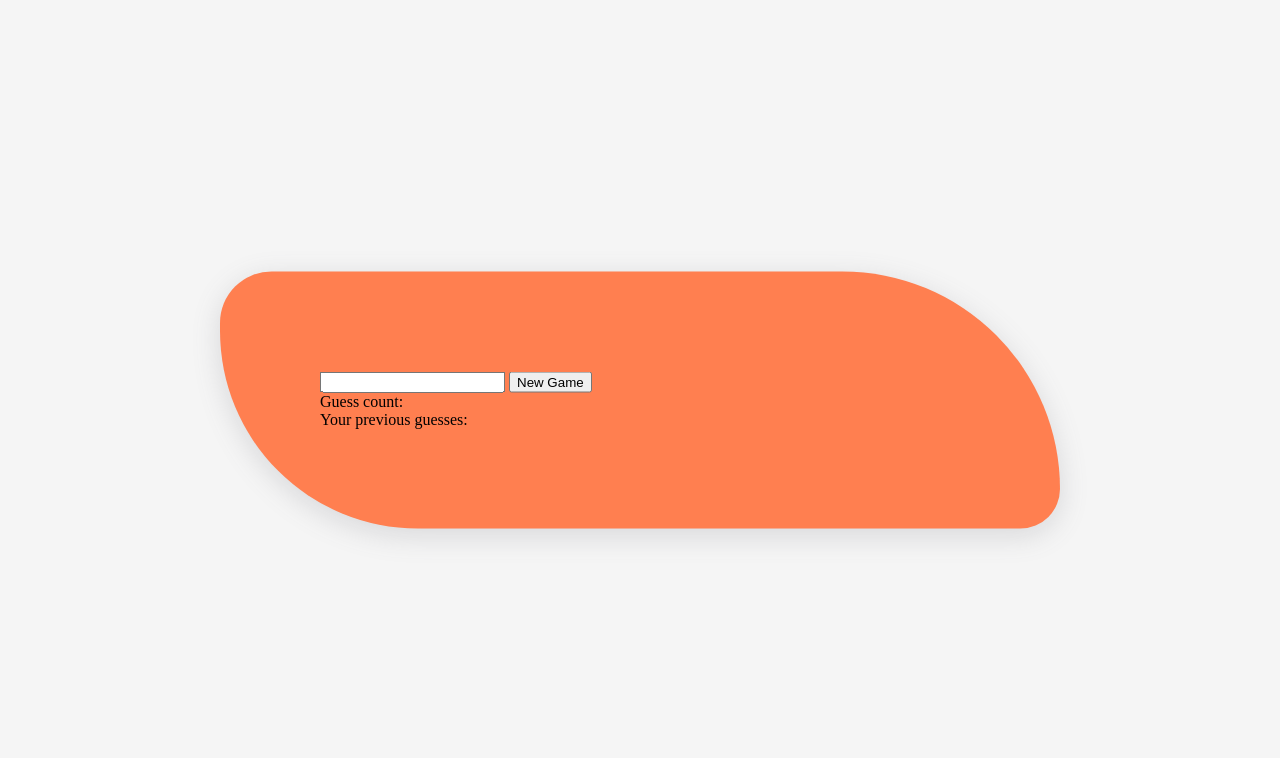
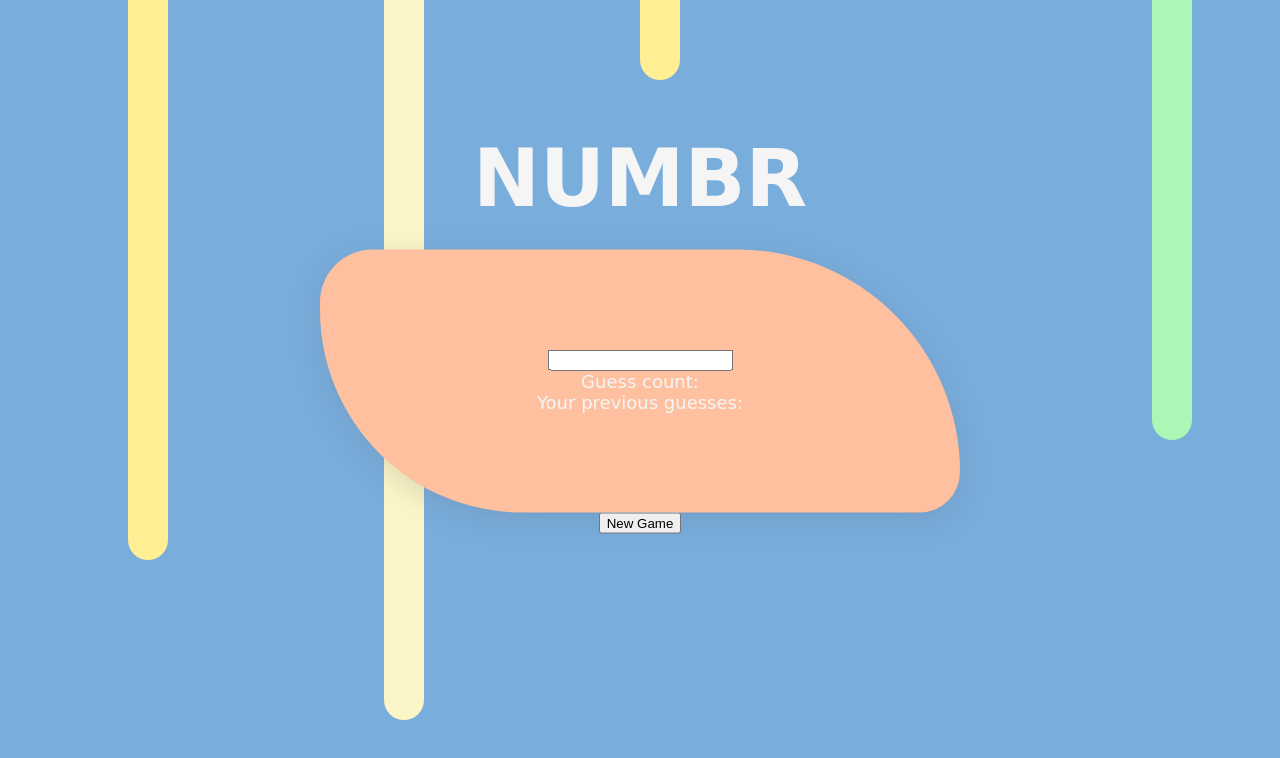
Before and after one commit to TriggerHappyHog/js-number-guesser, a plain HTML site: page index.html in a window 1280 px wide. Drawn offline with Linux system fonts and the light colour scheme; a web font is replaced by a local one.

Commit message:
Summary
Styling

```diff
--- a/index.html
+++ b/index.html
@@ -8,13 +8,20 @@
 </head>
 <body>
     <div class="container">
-        <input type="text">
+        <h1>NUMBR</h1>
+        <div class="container-inner">
+            <input type="text">
+            <div class="guesses">
+                <p>Guess count: <span id="guess-count"></span></p>
+                <p>Your previous guesses: <span id="prev-guesses"></span></p>
+            </div>
+        </div>
         <button>New Game</button>
-        <div class="guesses">
-            <p>Guess count: <span id="guess-count"></span></p>
-            <p>Your previous guesses: <span id="prev-guesses"></span></p>
-        </div>
     </div>
+    <div class="drip"></div>
+    <div class="drip2"></div>
+    <div class="drip3"></div>
+    <div class="drip4"></div>
     <script src="script.js"></script>
 </body>
 </html>
--- a/style.css
+++ b/style.css
@@ -1,3 +1,5 @@
+@import url('https://fonts.googleapis.com/css2?family=Hubballi&family=Sonsie+One&display=swap');
+
 *{
     margin: 0;
 }
@@ -7,18 +9,65 @@ h1, h2, h3, h4, h5, h6{
 }
 
 body{
-    background: #f5f5f5;
+    background: #79ADDC;
+    font-family: 'Hubballi', cursive;
+    color: #f5f5f5;
+}
+
+h1{
+    margin: 25px;
+    font-size: 80px;
+    font-family: 'Sonsie One', cursive;
+}
+
+p{
+    font-size: 18px;
 }
 
 .container{
     position: absolute;
-    top: 50%;
+    top: 40%;
     left: 50%;
     transform: translate(-50%, -50%);
     width: 50%;
     margin: auto;
+    z-index: 99;
+    text-align: center;
+}
+
+.container-inner{
     padding: 100px;
-    background: coral;
+    background: #FFC09F;
     border-radius: 130px 550px 100px 500px;
     box-shadow: rgba(100, 100, 111, 0.2) 0px 7px 29px 0px;
 }
+
+.drip, .drip2, .drip3, .drip4{
+    position: absolute;
+    border-radius: 0 0px 50px 50px;
+    width: 40px;
+}
+
+.drip{
+    height: 70vh;
+    background: #FFEE93;
+    left: 10%;
+}
+
+.drip2{
+    height: 90vh;
+    background: #FCF5C7;
+    left: 30%;
+}
+
+.drip3{
+    height: 10vh;
+    background: #FFEE93;
+    left: 50%;
+}
+
+.drip4{
+    height: 55vh;
+    background: #ADF7B6;
+    left: 90%;
+}
```
